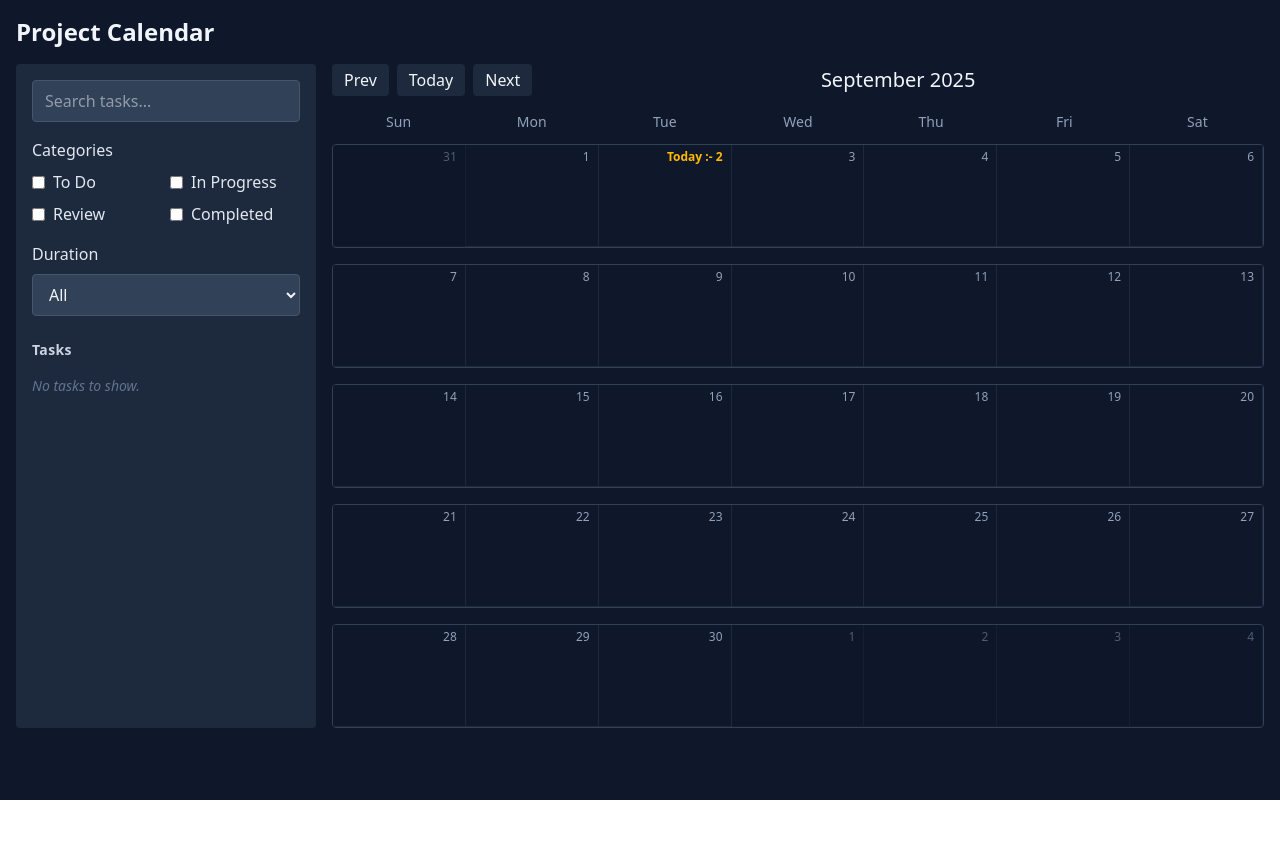
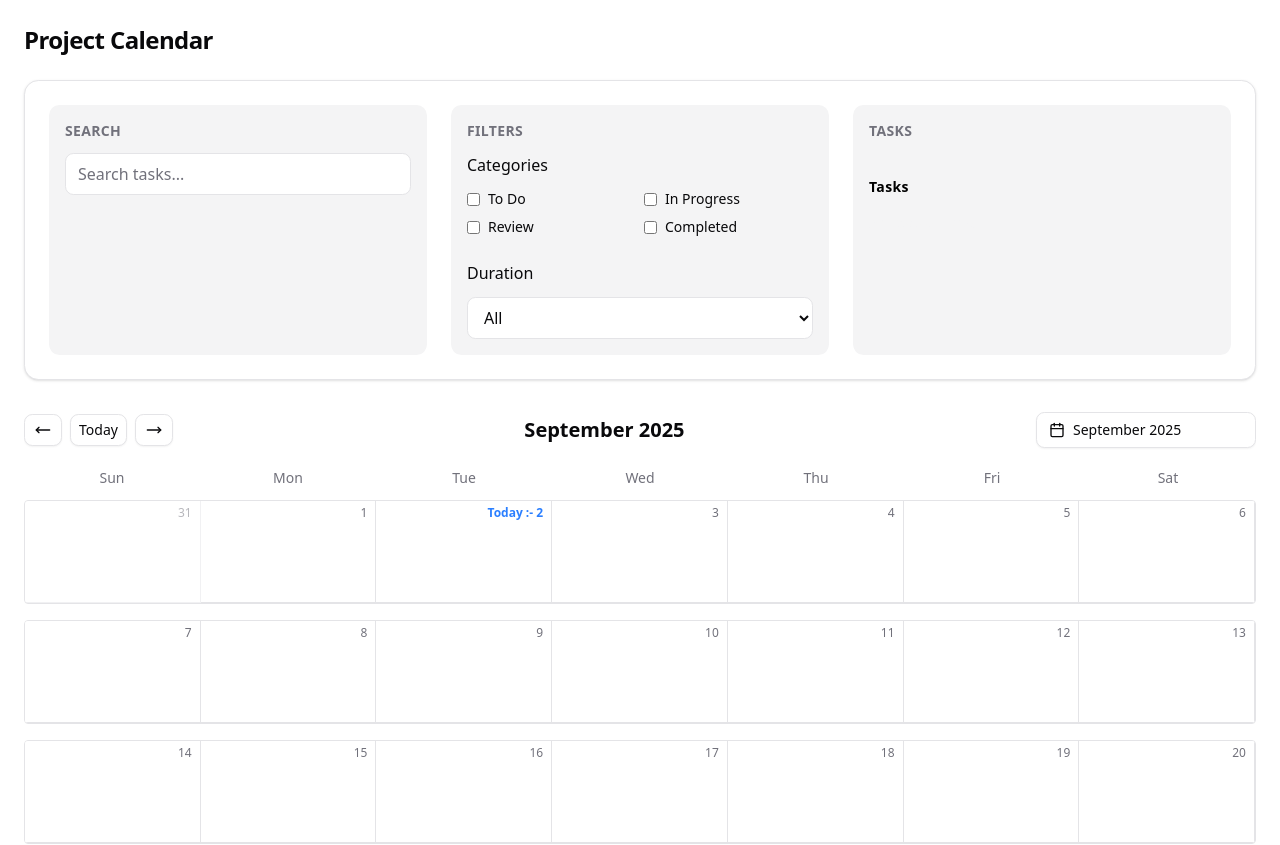
Before and after one commit to adarshpatel111/task, a React (Vite) app: page / in a window 1280 px wide. Shown: the top 845 px of the page. Before the commit the page ends 800 px from the top, so only its background shows below. Built offline with nearby package versions, Linux system fonts and the light colour scheme.

Commit message:
Some files have been updated

```diff
--- a/src/App.tsx
+++ b/src/App.tsx
@@ -8,23 +8,42 @@ export default function App() {
   return (
     <>
       <SonnerToaster richColors position="top-right" />
-      <div className="min-h-screen bg-slate-900 text-slate-100">
-        <div className="w-full mx-auto p-4">
-          <header className="flex items-center justify-between mb-4">
-            <h1 className="text-2xl font-semibold">Project Calendar</h1>
+      <div className="min-h-screen bg-background text-foreground">
+        <div className="w-full mx-auto p-6">
+          <header className="flex items-center justify-between mb-6">
+            <h1 className="text-2xl font-semibold tracking-tight">
+              Project Calendar
+            </h1>
           </header>
 
-          <div className="grid grid-cols-12 gap-4">
-            <aside className="col-span-3 bg-slate-800 p-4 rounded">
-              <SearchBar />
-              <FilterPanel />
-              <SidebarTasks />
-            </aside>
+          <nav className="bg-card text-card-foreground p-6 rounded-xl shadow border border-border mb-8">
+            <div className="grid grid-cols-1 md:grid-cols-3 gap-6">
+              <div className="bg-muted p-4 rounded-lg hover:bg-accent transition-colors">
+                <h2 className="text-sm font-semibold uppercase tracking-wide mb-3 text-muted-foreground">
+                  Search
+                </h2>
+                <SearchBar />
+              </div>
+              <div className="bg-muted p-4 rounded-lg hover:bg-accent transition-colors">
+                <h2 className="text-sm font-semibold uppercase tracking-wide mb-3 text-muted-foreground">
+                  Filters
+                </h2>
+                <FilterPanel />
+              </div>
 
-            <main className="col-span-9">
-              <CalendarWrapper />
-            </main>
-          </div>
+              <div className="bg-muted p-4 rounded-lg hover:bg-accent transition-colors">
+                <h2 className="text-sm font-semibold uppercase tracking-wide mb-3 text-muted-foreground">
+                  Tasks
+                </h2>
+                <div className="max-h-48 overflow-y-auto pr-2 space-y-3">
+                  <SidebarTasks />
+                </div>
+              </div>
+            </div>
+          </nav>
+          <main className="w-full">
+            <CalendarWrapper />
+          </main>
         </div>
       </div>
     </>
--- a/src/components/CalendarWrapper.tsx
+++ b/src/components/CalendarWrapper.tsx
@@ -19,6 +19,11 @@ import TaskBar from "./TaskBar";
 import TaskSheet from "./TaskSheet";
 import { DndContext, type DragEndEvent, useDroppable } from "@dnd-kit/core";
 import type { Task } from "../types/task";
+import { categoryColors } from "@/utils/categoryColors";
+import { CalendarIcon, MoveLeft, MoveRight } from "lucide-react";
+import { Button } from "./ui/button";
+import { Popover, PopoverContent, PopoverTrigger } from "./ui/popover";
+import { Calendar } from "./ui/calendar";
 
 function formatKey(d: Date) {
   return format(d, "yyyy-MM-dd");
@@ -46,21 +51,23 @@ function DayCell({
       data-date={dayKey}
       onMouseDown={() => onMouseDown(dayKey)}
       onMouseEnter={() => onMouseEnter(dayKey)}
-      className={`border-r border-b border-slate-800 bg-slate-900 relative ${
+      className={`border-r border-b border-border bg-background relative ${
         inMonth ? "" : "opacity-50"
       }`}
       style={{ minHeight: `${minHeight}px`, paddingTop: `${paddingTop}px` }}
     >
       <div
         className={`absolute top-1 right-2 text-xs z-30 ${
-          isToday ? "text-right text-amber-400 font-semibold" : "text-slate-400"
+          isToday
+            ? "text-right text-primary font-semibold"
+            : "text-muted-foreground"
         }`}
       >
         {isToday ? `Today :- ${format(day, "d")}` : format(day, "d")}
       </div>
 
       {isHighlighted && (
-        <div className="absolute inset-0 bg-blue-700/10 pointer-events-none" />
+        <div className="absolute inset-0 bg-primary/10 pointer-events-none" />
       )}
     </div>
   );
@@ -282,43 +289,59 @@ export default function CalendarWrapper() {
   const maxRows = Math.max(1, ...rowsPerWeek.map((r) => r.length));
   const overlayHeight = maxRows * (taskRowHeight + taskRowGap);
 
-  const colors = {
-    "To Do": "bg-amber-100 text-slate-900 border border-amber-300",
-    "In Progress": "bg-rose-300 text-slate-900 border border-rose-400",
-    Review: "bg-violet-300 text-slate-900 border border-violet-400",
-    Completed: "bg-emerald-300 text-slate-900 border border-emerald-400",
-  };
-
   return (
-    <div onMouseUp={onMouseUp} className="text-slate-100 overflow-x-hidden">
-      <div className="flex items-center justify-between mb-3">
+    <div onMouseUp={onMouseUp} className="text-foreground overflow-x-hidden">
+      <div className="flex items-center justify-between mb-4">
         <div className="flex items-center gap-2">
-          <button
+          <Button
+            variant="outline"
+            size="sm"
             onClick={prevMonth}
-            className="px-3 py-1 bg-slate-800 rounded hover:bg-slate-700"
+            className="p-2"
           >
-            Prev
-          </button>
-          <button
-            onClick={goToday}
-            className="px-3 py-1 bg-slate-800 rounded hover:bg-slate-700"
+            <MoveLeft />
+          </Button>
+          <Button variant="outline" size="sm" onClick={goToday} className="p-2">
+            Today
+          </Button>
+          <Button
+            variant="outline"
+            size="sm"
+            onClick={nextMonth}
+            className="p-2"
           >
-            Today
-          </button>
-          <button
-            onClick={nextMonth}
-            className="px-3 py-1 bg-slate-800 rounded hover:bg-slate-700"
-          >
-            Next
-          </button>
+            <MoveRight />
+          </Button>
         </div>
-        <h2 className="text-xl font-medium">
+        <h2 className="text-xl font-semibold text-center flex-1">
           {format(currentMonth, "MMMM yyyy")}
         </h2>
-        <div />
+        <div>
+          <Popover>
+            <PopoverTrigger asChild>
+              <Button
+                variant="outline"
+                className="w-[220px] justify-start text-left font-normal flex items-center gap-2"
+              >
+                <CalendarIcon className="w-4 h-4" />
+                {format(currentMonth, "MMMM yyyy")}
+              </Button>
+            </PopoverTrigger>
+            <PopoverContent className="w-auto p-0">
+              <Calendar
+                mode="single"
+                selected={currentMonth}
+                onSelect={(date) => {
+                  if (date) setCurrentMonth(startOfMonth(date));
+                }}
+                showMonthAndYearPickers={true}
+              />
+            </PopoverContent>
+          </Popover>
+        </div>
       </div>
 
-      <div className="grid grid-cols-7 text-sm text-slate-400 mb-2">
+      <div className="grid grid-cols-7 text-sm text-muted-foreground mb-2">
         {["Sun", "Mon", "Tue", "Wed", "Thu", "Fri", "Sat"].map((d) => (
           <div key={d} className="text-center py-1">
             {d}
@@ -335,7 +358,7 @@ export default function CalendarWrapper() {
 
             return (
               <div key={wIdx} className="relative">
-                <div className="grid grid-cols-7 gap-0 border border-slate-700 rounded overflow-hidden">
+                <div className="grid grid-cols-7 gap-0 border border-border rounded overflow-hidden">
                   {week.map((day) => {
                     const dayKey = formatKey(day);
                     const isHighlighted =
@@ -400,8 +423,7 @@ export default function CalendarWrapper() {
                             onResizeStart={onResizeStart}
                             onClick={() => handleTaskClick(task)}
                             className={`${
-                              colors[task.category] ??
-                              "bg-amber-100 text-slate-900"
+                              categoryColors[task.category] ?? "bg-muted"
                             } rounded-full pointer-events-auto`}
                             style={{
                               left: `${leftPct}%`,
@@ -411,7 +433,7 @@ export default function CalendarWrapper() {
                             }}
                           >
                             <div className="flex items-center gap-3 w-full">
-                              <span className="w-2 h-2 rounded-full bg-black/40 inline-block ml-1" />
+                              <span className="w-2 h-2 rounded-full bg-foreground/40 inline-block ml-1" />
                               <span className="truncate">{task.name}</span>
                               <span className="ml-auto text-xs opacity-70 pr-2">
                                 {format(parseISO(task.endDate), "d")}
--- a/src/components/FilterPanel.tsx
+++ b/src/components/FilterPanel.tsx
@@ -15,16 +15,20 @@ export default function FilterPanel() {
   };
 
   return (
-    <div>
-      <div className="mb-4">
-        <h3 className="font-medium mb-2 text-slate-200">Categories</h3>
+    <div className="space-y-6">
+      <div>
+        <h3 className="font-medium mb-3 text-foreground">Categories</h3>
         <div className="grid grid-cols-2 gap-2">
           {categories.map((c) => (
-            <label key={c} className="flex items-center gap-2 text-slate-200">
+            <label
+              key={c}
+              className="flex items-center gap-2 text-sm text-foreground"
+            >
               <input
                 type="checkbox"
                 checked={selected.includes(c)}
                 onChange={(e) => toggleCategory(c, e.target.checked)}
+                className="rounded border-input text-primary focus:ring-primary"
               />
               <span>{c}</span>
             </label>
@@ -33,9 +37,9 @@ export default function FilterPanel() {
       </div>
 
       <div>
-        <h3 className="font-medium mb-2 text-slate-200">Duration</h3>
+        <h3 className="font-medium mb-3 text-foreground">Duration</h3>
         <select
-          className="w-full bg-slate-700 border border-slate-600 rounded px-3 py-2 text-slate-100"
+          className="w-full rounded-md border border-input bg-background px-3 py-2 text-foreground focus:outline-none focus:ring-2 focus:ring-primary"
           value={duration ?? ""}
           onChange={(e) =>
             dispatch(
--- a/src/components/SearchBar.tsx
+++ b/src/components/SearchBar.tsx
@@ -8,7 +8,7 @@ export default function SearchBar() {
       <input
         onChange={(e) => dispatch(setSearchQuery(e.target.value))}
         placeholder="Search tasks..."
-        className="w-full bg-slate-700 border border-slate-600 rounded px-3 py-2 text-slate-100"
+        className="w-full rounded-md border border-input bg-background px-3 py-2 text-foreground placeholder:text-muted-foreground focus:outline-none focus:ring-2 focus:ring-primary"
       />
     </div>
   );
--- a/src/components/SidebarTasks.tsx
+++ b/src/components/SidebarTasks.tsx
@@ -5,13 +5,7 @@ import type { RootState } from "../store";
 import { format, parseISO } from "date-fns";
 import type { Task } from "../types/task";
 import TaskSheet from "./TaskSheet";
-
-const categoryColors: Record<Task["category"], string> = {
-  "To Do": "bg-amber-200 text-amber-900",
-  "In Progress": "bg-rose-200 text-rose-900",
-  Review: "bg-violet-200 text-violet-900",
-  Completed: "bg-emerald-200 text-emerald-900",
-};
+import { categoryColors } from "@/utils/categoryColors";
 
 export default function SidebarTasks() {
   const tasks = useSelector((s: RootState) => selectFilteredTasks(s));
@@ -31,20 +25,20 @@ export default function SidebarTasks() {
   return (
     <>
       <div className="mt-6">
-        <h3 className="text-sm font-semibold text-slate-300 tracking-wide mb-3">
+        <h3 className="text-sm font-semibold text-black tracking-wide mb-3">
           Tasks
         </h3>
 
         {sorted.length === 0 ? (
-          <div className="mt-4 text-slate-500 italic text-sm">
+          <div className="mt-4 text-muted italic text-sm">
             No tasks to show.
           </div>
         ) : (
-          <div className="space-y-3 max-h-[65vh] overflow-y-auto pr-1">
+          <div className="space-y-3 max-h-[65vh]  pr-1">
             {sorted.map((task) => (
               <div
                 key={task.id}
-                className="group relative p-3 rounded-xl border border-slate-700 bg-slate-800/60 hover:bg-slate-700/60 transition-colors shadow-sm"
+                className="group relative p-3 rounded-xl border border-border bg-secondary/60 hover:bg-secondary/70 transition-colors shadow-sm"
               >
                 <button
                   onClick={() => handleEdit(task)}
@@ -52,7 +46,7 @@ export default function SidebarTasks() {
                   title="Open task"
                 >
                   <div className="flex items-center justify-between">
-                    <div className="text-sm font-medium text-slate-100 truncate">
+                    <div className="text-sm font-medium text-black truncate">
                       {task.name}
                     </div>
                     <span
@@ -64,14 +58,14 @@ export default function SidebarTasks() {
                     </span>
                   </div>
 
-                  <div className="text-xs text-slate-400">
-                    {format(parseISO(task.startDate), "MMM d")} —{" "}
-                    {format(parseISO(task.endDate), "MMM d")}
+                  <div className="text-xs text-black">
+                    {format(parseISO(task.startDate), "d MMM  yyyy")} —{" "}
+                    {format(parseISO(task.endDate), "d MMM  yyyy")}
                   </div>
                 </button>
 
                 {task.description && (
-                  <p className="mt-2 text-xs text-slate-400 line-clamp-2">
+                  <p className="mt-2 text-xs text-muted line-clamp-2">
                     {task.description}
                   </p>
                 )}
--- a/src/index.css
+++ b/src/index.css
@@ -43,15 +43,15 @@
 }
 
 :root {
-  --radius: 0.625rem;
+  --radius: 0.65rem;
   --background: oklch(1 0 0);
   --foreground: oklch(0.141 0.005 285.823);
   --card: oklch(1 0 0);
   --card-foreground: oklch(0.141 0.005 285.823);
   --popover: oklch(1 0 0);
   --popover-foreground: oklch(0.141 0.005 285.823);
-  --primary: oklch(0.21 0.006 285.885);
-  --primary-foreground: oklch(0.985 0 0);
+  --primary: oklch(0.623 0.214 259.815);
+  --primary-foreground: oklch(0.97 0.014 254.604);
   --secondary: oklch(0.967 0.001 286.375);
   --secondary-foreground: oklch(0.21 0.006 285.885);
   --muted: oklch(0.967 0.001 286.375);
@@ -61,7 +61,7 @@
   --destructive: oklch(0.577 0.245 27.325);
   --border: oklch(0.92 0.004 286.32);
   --input: oklch(0.92 0.004 286.32);
-  --ring: oklch(0.705 0.015 286.067);
+  --ring: oklch(0.623 0.214 259.815);
   --chart-1: oklch(0.646 0.222 41.116);
   --chart-2: oklch(0.6 0.118 184.704);
   --chart-3: oklch(0.398 0.07 227.392);
@@ -69,12 +69,12 @@
   --chart-5: oklch(0.769 0.188 70.08);
   --sidebar: oklch(0.985 0 0);
   --sidebar-foreground: oklch(0.141 0.005 285.823);
-  --sidebar-primary: oklch(0.21 0.006 285.885);
-  --sidebar-primary-foreground: oklch(0.985 0 0);
+  --sidebar-primary: oklch(0.623 0.214 259.815);
+  --sidebar-primary-foreground: oklch(0.97 0.014 254.604);
   --sidebar-accent: oklch(0.967 0.001 286.375);
   --sidebar-accent-foreground: oklch(0.21 0.006 285.885);
   --sidebar-border: oklch(0.92 0.004 286.32);
-  --sidebar-ring: oklch(0.705 0.015 286.067);
+  --sidebar-ring: oklch(0.623 0.214 259.815);
 }
 
 .dark {
@@ -84,8 +84,8 @@
   --card-foreground: oklch(0.985 0 0);
   --popover: oklch(0.21 0.006 285.885);
   --popover-foreground: oklch(0.985 0 0);
-  --primary: oklch(0.92 0.004 286.32);
-  --primary-foreground: oklch(0.21 0.006 285.885);
+  --primary: oklch(0.546 0.245 262.881);
+  --primary-foreground: oklch(0.379 0.146 265.522);
   --secondary: oklch(0.274 0.006 286.033);
   --secondary-foreground: oklch(0.985 0 0);
   --muted: oklch(0.274 0.006 286.033);
@@ -95,7 +95,7 @@
   --destructive: oklch(0.704 0.191 22.216);
   --border: oklch(1 0 0 / 10%);
   --input: oklch(1 0 0 / 15%);
-  --ring: oklch(0.552 0.016 285.938);
+  --ring: oklch(0.488 0.243 264.376);
   --chart-1: oklch(0.488 0.243 264.376);
   --chart-2: oklch(0.696 0.17 162.48);
   --chart-3: oklch(0.769 0.188 70.08);
@@ -103,12 +103,12 @@
   --chart-5: oklch(0.645 0.246 16.439);
   --sidebar: oklch(0.21 0.006 285.885);
   --sidebar-foreground: oklch(0.985 0 0);
-  --sidebar-primary: oklch(0.488 0.243 264.376);
-  --sidebar-primary-foreground: oklch(0.985 0 0);
+  --sidebar-primary: oklch(0.546 0.245 262.881);
+  --sidebar-primary-foreground: oklch(0.379 0.146 265.522);
   --sidebar-accent: oklch(0.274 0.006 286.033);
   --sidebar-accent-foreground: oklch(0.985 0 0);
   --sidebar-border: oklch(1 0 0 / 10%);
-  --sidebar-ring: oklch(0.552 0.016 285.938);
+  --sidebar-ring: oklch(0.488 0.243 264.376);
 }
 
 @layer base {
--- /dev/null
+++ b/src/utils/categoryColors.ts
@@ -0,0 +1,6 @@
+export const categoryColors: Record<string, string> = {
+  "To Do": "bg-blue-500 text-blue-foreground border border-border",
+  "In Progress": "bg-yellow-500 text-yellow-foreground border border-border",
+  Review: "bg-orange-500 text-orange-foreground border border-border",
+  Completed: "bg-green-500 text-green-foreground border border-border",
+};
```
Also changed, not shown: src/components/CreateTaskModal.tsx (+22 -11 lines), src/components/TaskBar.tsx (+23 -9 lines), src/components/TaskSheet.tsx (+41 -45 lines).
